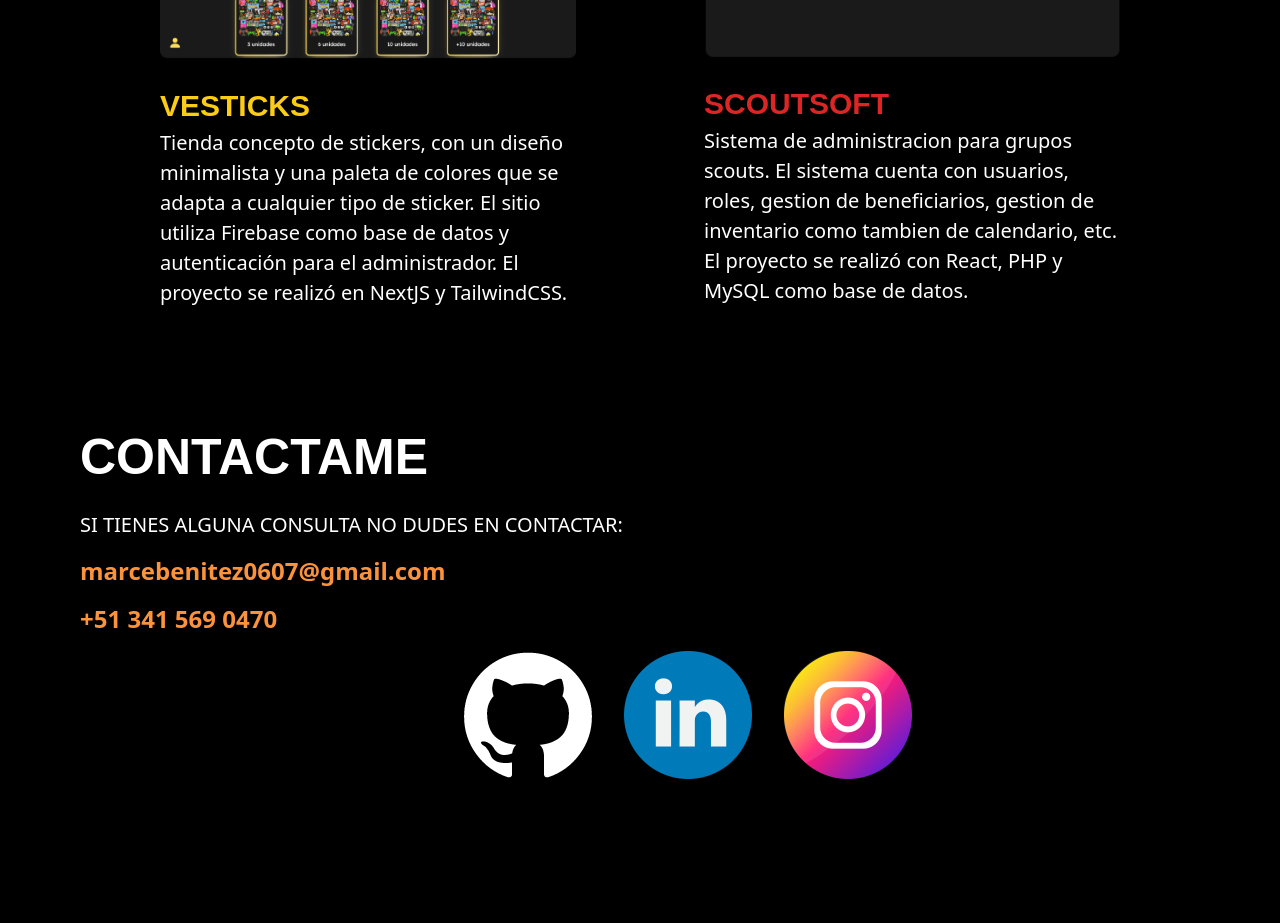
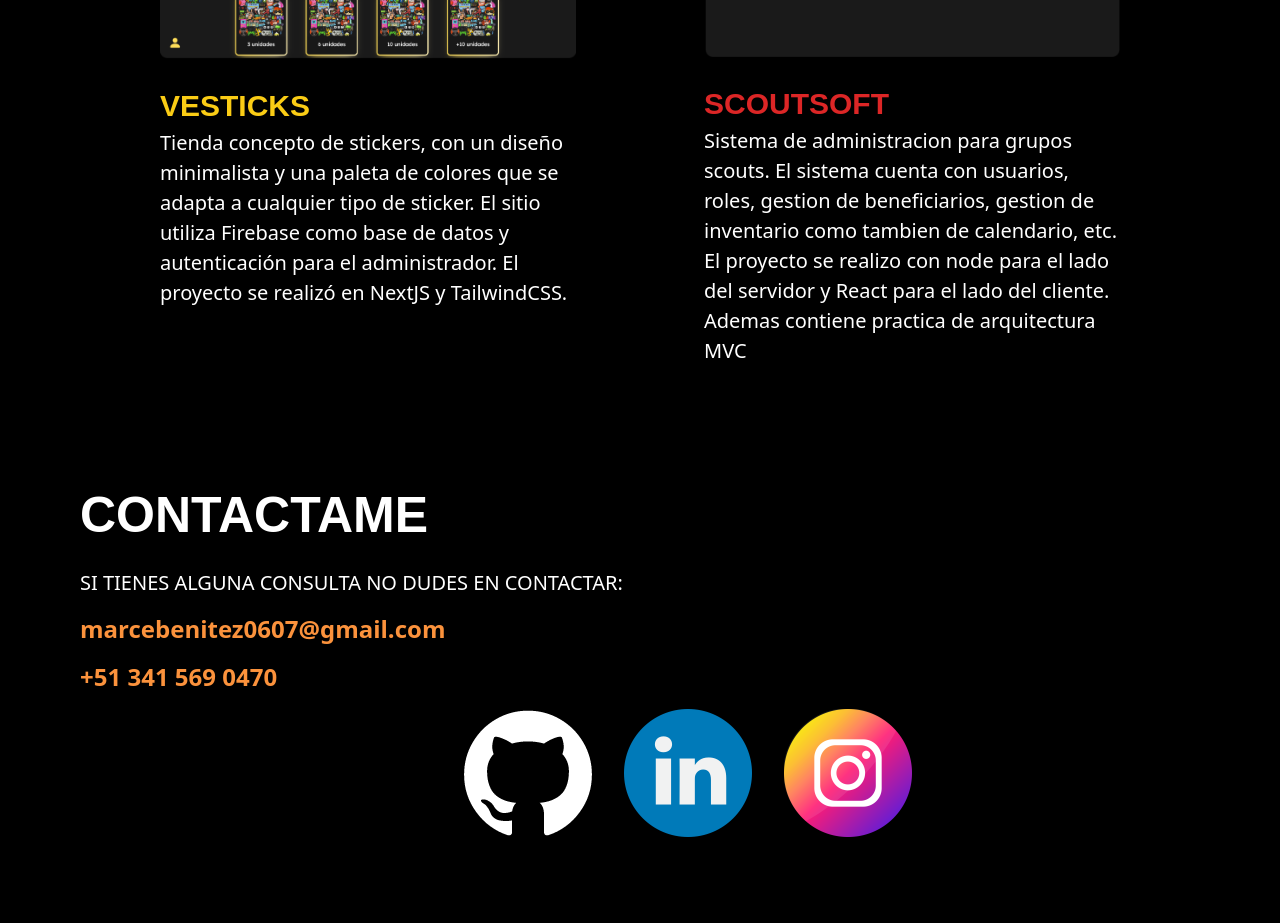
Before and after one commit to marcebenitez2/Portfolio-React, a React (Vite) app: page / in a window 1280 px wide. Shown: the part 2340-3263 px from the top of the page. Built offline with nearby package versions, Linux system fonts and the light colour scheme; a web font is replaced by a local one; what tailwindcss-animated would draw is missing.

Commit message:
Update projects.jsx

```diff
--- a/src/components/projects.jsx
+++ b/src/components/projects.jsx
@@ -43,8 +43,7 @@ function Projects() {
             <p className="mdn:text-base">
               Sistema de administracion para grupos scouts. El sistema cuenta
               con usuarios, roles, gestion de beneficiarios, gestion de
-              inventario como tambien de calendario, etc. El proyecto se realizó
-              con React, PHP y MySQL como base de datos.
+              inventario como tambien de calendario, etc. El proyecto se realizo con node para el lado del servidor y React para el lado del cliente. Ademas contiene practica de arquitectura MVC
             </p>
           </div>
         </div>
```
